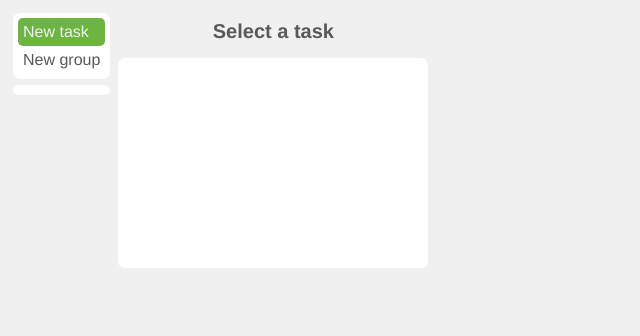
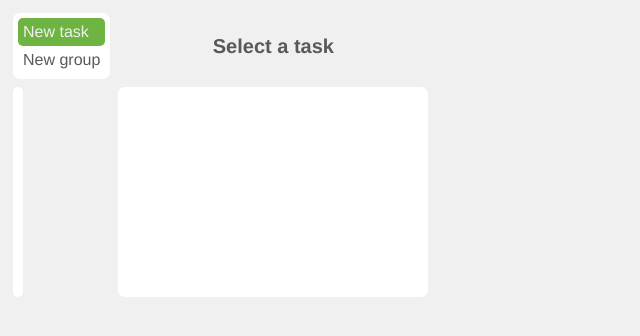
Before and after one commit to overlisted/subtask, a React (Create React App) app: page / in a window 1280 px wide. Shown: the top 336 px of the page, without its empty margins (0-640 px from the left). Built offline with nearby package versions, Linux system fonts and the light colour scheme.

Commit message:
move all task action to another component

```diff
--- a/src/app.css
+++ b/src/app.css
@@ -12,7 +12,7 @@ body {
   grid-template-columns: max-content max-content;
   grid-template-rows: max-content max-content;
   grid-template-areas:
-    "lists title"
+    "buttons title"
     "lists details";
 }
 
@@ -48,8 +48,9 @@ span.not-important {
   grid-area: lists;
 }
 
-.task-list-actions {
-  /*grid-area: buttons;*/
+.all-tasks-actions {
+  display: flex;
+  grid-area: buttons;
 }
 
 .task-details {
--- a/src/app.tsx
+++ b/src/app.tsx
@@ -3,7 +3,7 @@ import "./app.css";
 import {observer} from "mobx-react";
 import {GroupTask, Task} from "./task";
 import {computed, observable} from "mobx";
-import {TaskDetails, TaskListColumns} from "./taskDetails";
+import {AllTasksActions, TaskDetails, TaskListColumns} from "./taskDetails";
 
 @observer
 class App extends React.Component {
@@ -24,6 +24,7 @@ class App extends React.Component {
   render() {
     return (
       <>
+        <AllTasksActions groups={this.groupsHierarchy}/>
         <TaskListColumns groups={this.groupsHierarchy}/>
         <TaskDetails selected={this.mainGroup}/>
       </>
--- a/src/taskDetails.tsx
+++ b/src/taskDetails.tsx
@@ -4,7 +4,7 @@ import {GroupTask, Task} from "./task";
 import {observable} from "mobx";
 import classNames from "classnames";
 import {Field} from "./UILib/editable";
-import {TaskListColumn} from "./taskView";
+import {TaskListActions, TaskListColumn} from "./taskView";
 
 @observer
 class TaskCloseButton extends React.Component<{readonly isOpen: boolean, toggle(): void}> {
@@ -99,3 +99,13 @@ export class TaskListColumns extends React.Component<{groups: GroupTask[]}> {
     );
   }
 }
+
+export class AllTasksActions extends React.Component<{groups: GroupTask[]}> {
+  render() {
+    return (
+      <div className="all-tasks-actions">
+        {this.props.groups.map(it => <TaskListActions content={it.content} key={it.dateCreated.getTime()}/>)}
+      </div>
+    );
+  }
+}
--- a/src/taskView.tsx
+++ b/src/taskView.tsx
@@ -33,9 +33,7 @@ export class TaskListColumn extends React.Component<{group: GroupTask}> {
     let {group} = this.props;
 
     return (
-      <div className="task-list">
-        <TaskListActions content={group.content}/>
-        <div className="place">
+      <div className="place task-list">
         <Switcher
           Component={TaskListElement}
           optionsData={group.content}
@@ -44,7 +42,6 @@ export class TaskListColumn extends React.Component<{group: GroupTask}> {
             group.selected = value;
           }}
         />
-        </div>
       </div>
     );
   }
```
Lines whose indentation alone changed are shown as unchanged.
